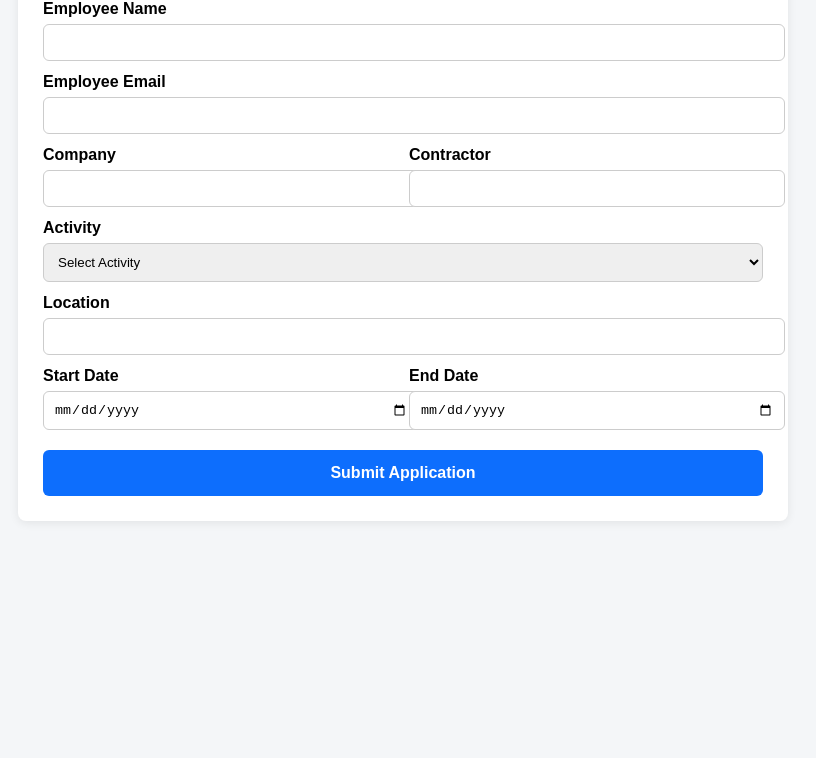
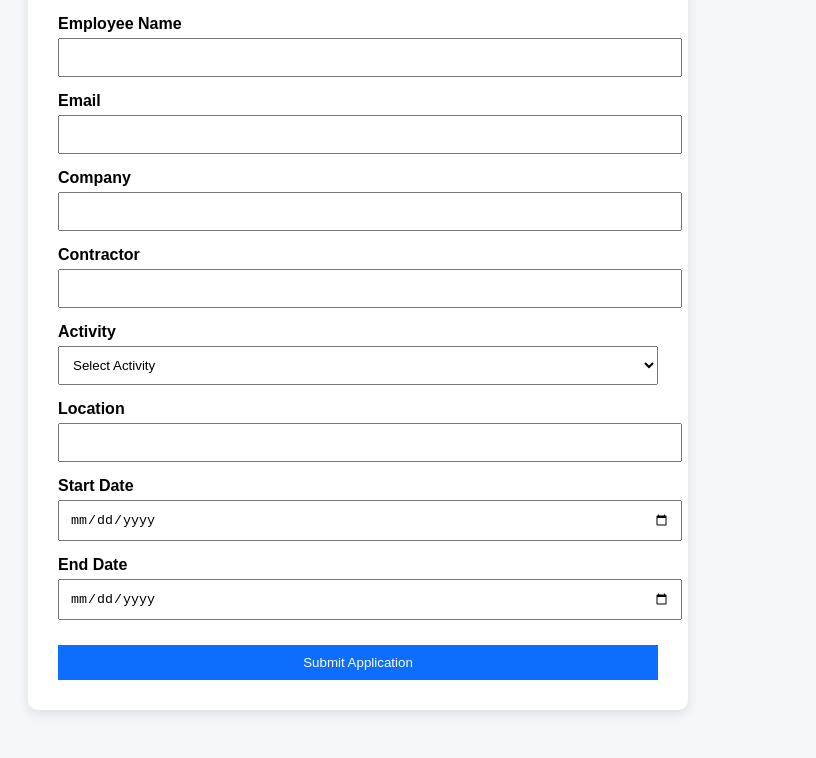
Before and after one commit to Oswerex/Safety, a plain HTML site: page index.html in a window 1280 px wide. Shown: the part 131-889 px from the top of the page, without its empty margins (20-836 px from the left). Before the commit the page ends 800 px from the top, so only its background shows below. Drawn offline with Linux system fonts and the light colour scheme.

Commit message:
Update index.html

```diff
--- a/index.html
+++ b/index.html
@@ -1,48 +1,68 @@
 <!DOCTYPE html>
 <html lang="en">
 <head>
-<meta charset="utf-8">
+<meta charset="UTF-8">
 <title>Work Permit Application</title>
-<meta name="viewport" content="width=device-width, initial-scale=1">
 
 <style>
-body { font-family: Arial; background:#f4f6f8; padding:30px; }
-.card { max-width:720px; background:#fff; padding:25px; border-radius:8px; box-shadow:0 2px 10px rgba(0,0,0,.08); }
-label { font-weight:600; margin-top:12px; display:block; }
-input, select { width:100%; padding:10px; margin-top:6px; border:1px solid #ccc; border-radius:6px; }
-.row { display:flex; gap:12px; }
-.row div { flex:1; }
-button { margin-top:20px; width:100%; padding:14px; background:#0d6efd; color:#fff; border:none; border-radius:6px; font-size:16px; font-weight:700; }
-.msg { margin-top:15px; padding:12px; border-radius:6px; display:none; }
-.ok { background:#d1e7dd; color:#0f5132; }
-.err { background:#f8d7da; color:#842029; }
+body {
+  font-family: Arial, sans-serif;
+  background: #f5f7fa;
+  padding: 40px;
+}
+.container {
+  max-width: 600px;
+  background: #fff;
+  padding: 30px;
+  border-radius: 10px;
+  box-shadow: 0 4px 12px rgba(0,0,0,.1);
+}
+label {
+  font-weight: bold;
+  display: block;
+  margin-top: 15px;
+}
+input, select, button {
+  width: 100%;
+  padding: 10px;
+  margin-top: 5px;
+}
+button {
+  margin-top: 25px;
+  background: #0d6efd;
+  color: white;
+  border: none;
+  cursor: pointer;
+}
+.success {
+  margin-top: 20px;
+  padding: 12px;
+  background: #d1e7dd;
+  color: #0f5132;
+  display: none;
+}
 </style>
 </head>
 
 <body>
-<div class="card">
+
+<div class="container">
 <h2>Work Permit Application</h2>
 
-<form id="f">
 <label>Employee Name</label>
-<input id="employeeName" required>
+<input id="name">
 
-<label>Employee Email</label>
-<input id="employeeEmail" type="email" required>
+<label>Email</label>
+<input id="email">
 
-<div class="row">
-  <div>
 <label>Company</label>
-    <input id="company" required>
-  </div>
-  <div>
+<input id="company">
+
 <label>Contractor</label>
-    <input id="contractor" required>
-  </div>
-</div>
+<input id="contractor">
 
 <label>Activity</label>
-<select id="activity" required>
+<select id="activity">
   <option value="">Select Activity</option>
   <option>Hot Work</option>
   <option>Confined Space</option>
@@ -51,72 +71,49 @@ button { margin-top:20px; width:100%; padding:14px; background:#0d6efd; color:#f
 </select>
 
 <label>Location</label>
-<input id="location" required>
+<input id="location">
 
-<div class="row">
-  <div>
 <label>Start Date</label>
-    <input id="startDate" type="date" required>
-  </div>
-  <div>
+<input type="date" id="start">
+
 <label>End Date</label>
-    <input id="endDate" type="date" required>
+<input type="date" id="end">
+
+<button onclick="submitForm()">Submit Application</button>
+
+<div class="success" id="successMsg">
+✅ Work Permit submitted. Please proceed to Safety Orientation.
 </div>
 </div>
 
-<button>Submit Application</button>
+<script>
+const SCRIPT_URL = "https://script.google.com/macros/s/AKfycbyu1kcxywka4Djw_oaqItx2msA2ew99dGoH-vSkjapdt1Ej1hUbc2DztC_0IgeQaHvOvg/exec";
 
-<div id="ok" class="msg ok"></div>
-<div id="err" class="msg err"></div>
-</form>
-</div>
-
-<script>
-const URL = "https://script.google.com/macros/s/AKfycbyu1kcxywka4Djw_oaqItx2msA2ew99dGoH-vSkjapdt1Ej1hUbc2DztC_0IgeQaHvOvg/exec";
-
-const f = document.getElementById("f");
-const ok = document.getElementById("ok");
-const err = document.getElementById("err");
-
-f.onsubmit = async e => {
-  e.preventDefault();
-
-  ok.style.display = "block";
-  ok.textContent = "Submitting…";
-  err.style.display = "none";
+function submitForm() {
 
   const payload = {
-    action: "submitPermit",
-    employeeName: employeeName.value,
-    employeeEmail: employeeEmail.value,
-    company: company.value,
-    contractor: contractor.value,
-    activity: activity.value,
-    location: location.value,
-    startDate: startDate.value,
-    endDate: endDate.value
+    employeeName: document.getElementById("name").value,
+    employeeEmail: document.getElementById("email").value,
+    company: document.getElementById("company").value,
+    contractor: document.getElementById("contractor").value,
+    activity: document.getElementById("activity").value,
+    location: document.getElementById("location").value,
+    startDate: document.getElementById("start").value,
+    endDate: document.getElementById("end").value
   };
 
-  try {
-    const r = await fetch(URL, {
+  fetch(SCRIPT_URL, {
     method: "POST",
-      headers: { "Content-Type": "application/json" },
+    mode: "no-cors",
+    headers: {
+      "Content-Type": "application/json"
+    },
     body: JSON.stringify(payload)
   });
 
-    const j = await r.json();
+  document.getElementById("successMsg").style.display = "block";
+}
+</script>
 
-    if (!j.ok) throw j.error;
-
-    ok.textContent =
-      `✅ Submitted | Request ID: ${j.requestId} | Risk: ${j.riskLevel}`;
-
-    f.reset();
-  } catch (e) {
-    err.style.display = "block";
-    err.textContent = "❌ Submission failed: " + e;
-  }
-};
-</script>
 </body>
 </html>
```
Lines whose indentation alone changed are shown as unchanged.
